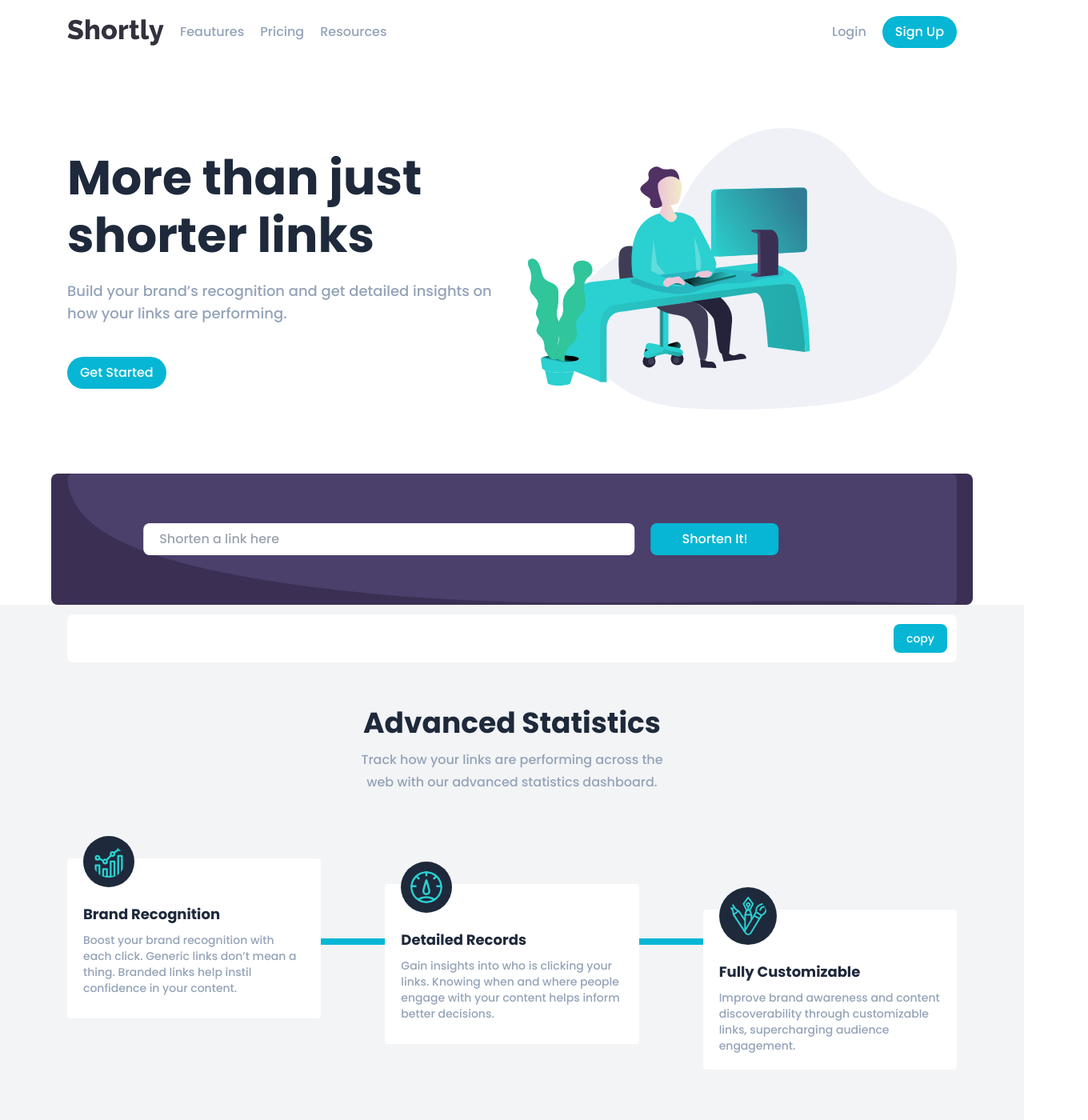
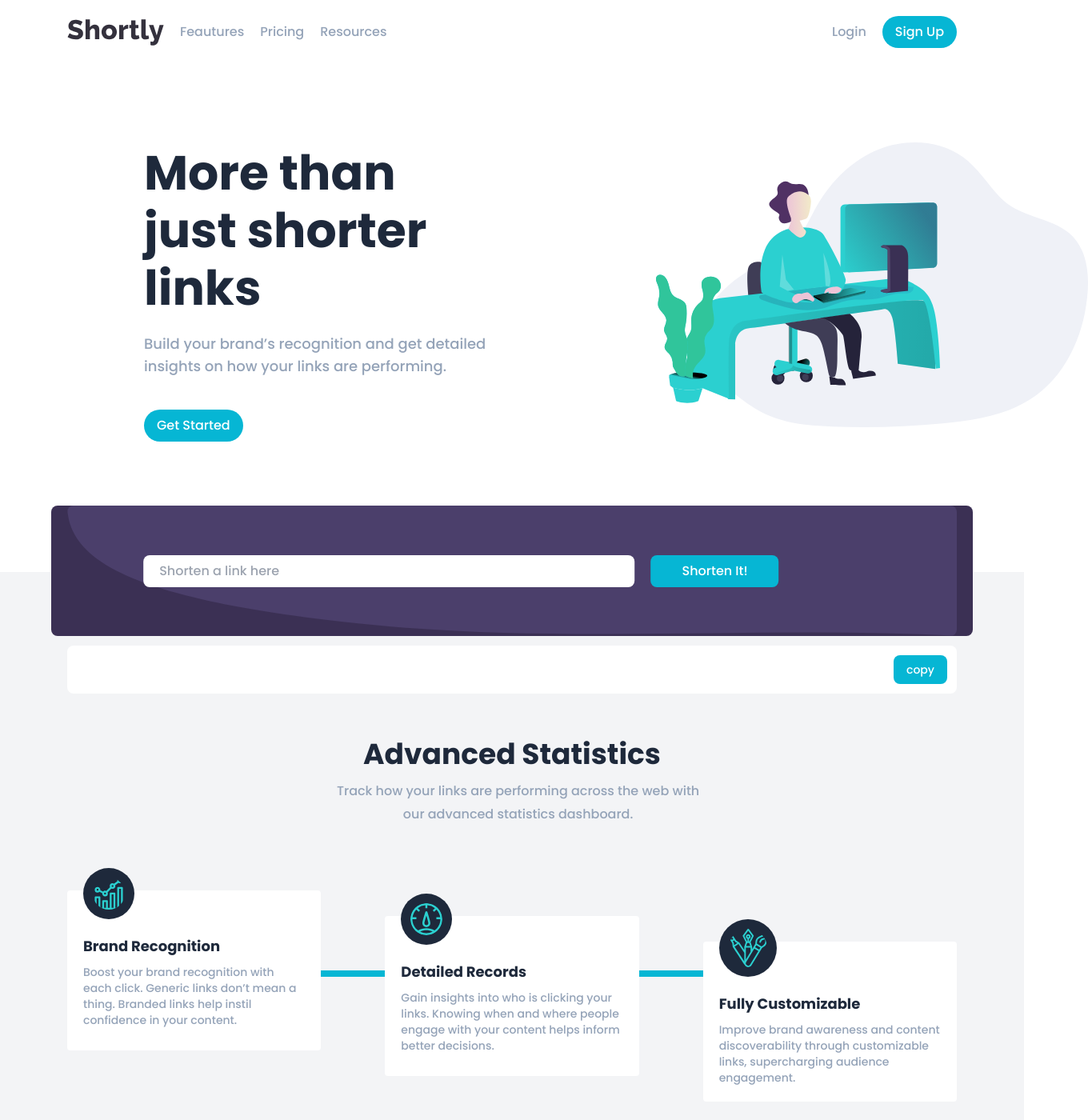
Before and after one commit to Ofosuansahh/url-shortening-web-app, a React (Create React App) app: page / in a window 1280 px wide. Shown: the top 1400 px of the page at 80% size, 1360 px wide, since content can reach past the window. Built offline with nearby package versions, Linux system fonts and the light colour scheme.

Commit message:
added all neccesaary changes in project

```diff
--- a/src/components/Advanced.js
+++ b/src/components/Advanced.js
@@ -6,11 +6,11 @@ import fully from "../images/icon-fully-customizable.svg"
 function Advanced() {
   return (
     <div>
-        <section className="bg-gray-100 pt-32 mt-10 md:mt-0 pb-10 lg:pb-40">
+        <section className="bg-gray-100 pt-32 mt-10 md:mt-0 pb-10 lg:pb-40 push-up">
             <div className="max-width">
-            <h2 className="text-3xl md:text-4xl font-bold text-slate-800 mb-3 text-center">Advanced Statistics</h2>
-            <p className="text-slate-400 text-center mb-10 lg:mb-20">
-                Track how your links are performing across the <br />
+            <h2 className="text-3xl md:text-4xl font-bold text-slate-800 mb-3 text-center mt-20 adv">Advanced Statistics</h2>
+            <p className="text-slate-400 text-center mb-10 lg:mb-20 width">
+                Track how your links are performing across the
                 web with our advanced statistics dashboard.
             </p>
 
--- a/src/components/Shortener.js
+++ b/src/components/Shortener.js
@@ -50,8 +50,8 @@ function Shortener() {
     }, [links])
 
   return (
-    <div>
-        <section className="max-width shortener relative">
+    <div className='pl-5 pr-5'>
+        <section className="max-width shortener relative md">
             <picture>
                 <source media="(max-width: 768px)" srcSet={bgDesktop}/>
                 <img src={bgMobile} alt="" />
@@ -60,7 +60,7 @@ function Shortener() {
             <form className="form" onSubmit={handleSubmit}>
                 <div className="flex flex-col md:flex-row">
                     <input type="url" placeholder="Shorten a link here"
-                    className="w-full py-2 px-5 rounded-lg mb-2 md:mb-0 md:w-2/3"
+                    className="w-full py-2 px-5 rounded-lg mb-5 md:mb-0 md:w-2/3"
                     value={text}
                     onChange={(e) => setText(e.target.value)}/>
                     <button
@@ -80,7 +80,7 @@ function Shortener() {
 
                 <article>
                     <ul className="md:flex md:items-center">
-                        <li className="md:mr-5"><button className="text-cyan-500">{links.full_short_link}</button></li>
+                        <li className="md:mr-5"><button className="text-cyan-500 cursor-default">{links.full_short_link}</button></li>
                         <li>
                             <button onClick={handleCopy} className="btn-cta rounded-lg text-sm focus:bg-slate-800">
                                 {buttonText}
--- a/src/components/Showcase.js
+++ b/src/components/Showcase.js
@@ -6,9 +6,9 @@ function Showcase() {
   return (
     <div>
         <section className="py-10 lg:py-20">
-            <div className="max-width grid grid-cols-1 md:grid-cols-2 md:gap-10 md:place-items-center">
-                <article className="text-center md:text-left">
-                    <h1 className="text-4xl md:5xl lg:text-6xl mb-5 font-bold text-slate-800">More than just shorter links</h1>
+            <div className="min-width grid grid-cols-1 md:grid-cols-2 md:gap-10 md:place-items-center">
+                <article className="text-center md:text-left mt-5 content">
+                    <h1 className="text-4xl md:5xl lg:text-6xl mb-5 font-bold text-slate-800 more">More than just shorter links</h1>
                     <p className="lg:text-lg text-slate-400 mb-10">
                         Build your brand’s recognition and get detailed insights
                         on how your links are performing.
@@ -18,7 +18,7 @@ function Showcase() {
                     </button>
                 </article>
 
-                <article>
+                <article className='content-1'>
                     <img src={showcase} alt="shortly" />
                 </article>
             </div>
--- a/src/index.css
+++ b/src/index.css
@@ -22,11 +22,13 @@ body {
   font-family: "Poppins", sans-serif;
   -webkit-font-smoothing: antialiased;
   -moz-osx-font-smoothing: grayscale;
+  overflow-x: hidden;
 }
 
 .max-width {
   @apply px-5 lg:max-w-5xl lg:mx-auto xl:max-w-6xl 2xl:px-0;
 }
+
 
 h1{
   line-height: 1.2 !important;
@@ -72,12 +74,19 @@ p{
 
 }
 
+.push-up{
+  position: relative;
+  top: -80px;
+  z-index: -1;
+}
+
 .boost .boost-inner {
   position: absolute;
   top: 50%;
   left: 50%;
   transform: translate(-50%, -50%);
 }
+
 
 
 svg path:hover{
@@ -99,9 +108,33 @@ svg path:hover{
     @apply bg-cyan-500 h-2 w-full absolute;
     top: 50%;
   }
+
+  .width{
+    position: relative;
+    text-align: center;
+    justify-content: center;
+    align-items: center;
+    width: 460px;
+    left: 30%;
+  }
+
+    .min-width .content {
+      padding-left: 180px;
+    }
+
+    .min-width .content-1 {
+      position: relative;
+      padding-left: 80px;
+      right: -80px;
+    }
+
 }
 
 @media (max-width: 500px){
+  body {
+      overflow-x: hidden;
+    }
+
   .line{
     position: relative;
     height: 30rem;
@@ -115,6 +148,7 @@ svg path:hover{
     margin-left: 33%;
   }
 
+
   .socials{
     position: relative;
     margin-left: 28%;
@@ -125,5 +159,37 @@ svg path:hover{
     left: 38%;
   }
 
+    .content {
+      -webkit-box-ordinal-group: 2;
+      -moz-box-ordinal-group: 2;
+      -ms-flex-order: 1;
+      -webkit-align-items: flex-end;
+      order: 1;
+    }
+
+.push-up {
+  position: relative;
+  top: -120px;
+  z-index: -1;
+}
+
+.adv{
+  padding-top: 50px;
+}
+
+.min-width .content-1 {
+  position: relative;
+  padding-left: 10px;
+  /* right: -30px; */
+  z-index: -1;
+}
+
+.min-width .content .more{
+  position: relative;
+  width: 300px;
+  left: 12%;
+}
+
+
 
 }
```
